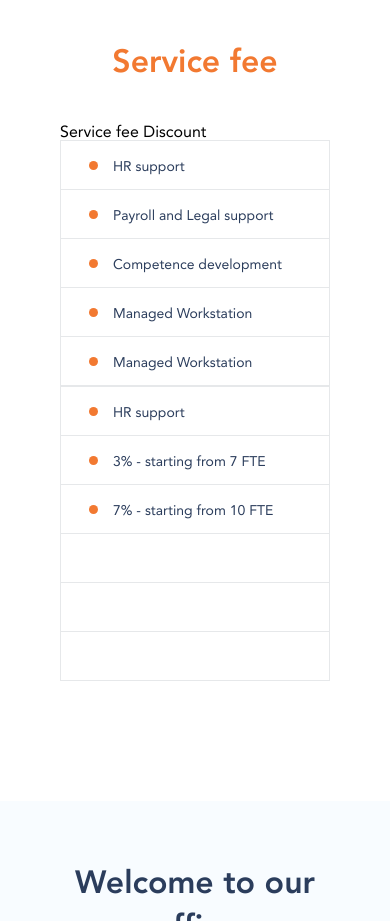
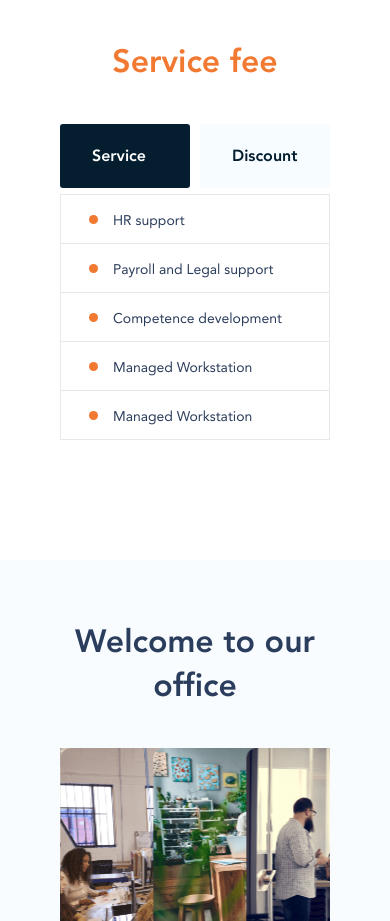
Before and after one commit to shliahtur/gmt, a website built with webpack: page src/index.html in a window 390 px wide. Shown: the part 4420-5341 px from the top of the page. Built offline with nearby package versions, Linux system fonts and the light colour scheme.

Commit message:
tabs done

```diff
--- a/src/index.html
+++ b/src/index.html
@@ -316,23 +316,30 @@
                         <li class='table-item'><span class="table-text"></span></li>
                     </ul>
 
-                    <div class='table-tab-wr'>
-                        <label class='tab active' title='tab1'>Service fee</label>
-                        <label class='tab ' title='tab2'>Discount</label>
-                        <div class="table-tab">
+                    <div class="tabs-container">
+                        <ul class="tabs">
+                            <li class=" active">
+                                <a href="" class='table-heading'>Service fee</a>
+                            </li>
+                            <li>
+                                <a href="" class='table-heading'>Discount</a>
+                            </li>
+                        </ul>
+                        <div class="tabs-content">
+                            <div class="tabs-panel active" data-index="0">
                                 <li class='table-item'><span class="table-text">HR support</span></li>
                                 <li class='table-item'><span class="table-text">Payroll and Legal support</span></li>
                                 <li class='table-item'><span class="table-text">Competence development</span></li>
                                 <li class='table-item'><span class="table-text">Managed Workstation</span></li>
                                 <li class='table-item'><span class="table-text">Managed Workstation</span></li>
                             </div>
-                        <div class="table-tab-right">
-                            <li class='table-item'><span class="table-text">HR support</span></li>
+                            <div class="tabs-panel" data-index="1">
                                 <li class='table-item'><span class="table-text">3% - starting from 7 FTE</span></li>
                                 <li class='table-item'><span class="table-text">7% - starting from 10 FTE</span></li>
                                 <li class='table-item'><span class="table-text"></span></li>
                                 <li class='table-item'><span class="table-text"></span></li>
                                 <li class='table-item'><span class="table-text"></span></li>
+                            </div>
                         </div>
                     </div>
                 </div>
--- a/src/index.js
+++ b/src/index.js
@@ -7,11 +7,21 @@ import renderSlider from './scripts/slider';
 renderCalc();
 renderSlider();
 
-// $(".table-tab-wr").on("click", ".tab", function() {
-//     // Удаляем классы active
-//     $(".table-tab-wr .tab").removeClass('active');
+const tabLinks = document.querySelectorAll(".tabs a");
+const tabPanels = document.querySelectorAll(".tabs-panel");
 
-//     // Добавляем классы active
-//     $(this).addClass('active');
-// });
-// console.log(123)
+for (let el of tabLinks) {
+    el.addEventListener("click", e => {
+        e.preventDefault();
+
+        document.querySelector(".tabs li.active").classList.remove("active");
+        document.querySelector(".tabs-panel.active").classList.remove("active");
+
+        const parentListItem = el.parentElement;
+        parentListItem.classList.add("active");
+        const index = [...parentListItem.parentElement.children].indexOf(parentListItem);
+
+        const panel = [...tabPanels].filter(el => el.getAttribute("data-index") == index);
+        panel[0].classList.add("active");
+    });
+}
--- a/src/styles/style.css
+++ b/src/styles/style.css
@@ -63,6 +63,8 @@ button{
     padding: 60px;
     margin: auto;
 }
+
+/*HEADER*/
 .header{
     /* position: relative; */
     width: 100%;
@@ -154,6 +156,10 @@ button{
     margin: 0 auto;
     display: flex;
 }
+/*HEADER*/
+
+
+/*ABOUT US*/
 .about-us{
     padding: 120px 0;
 }
@@ -238,7 +244,7 @@ button{
     line-height: 27px;
 
 }
-
+/*ABOUT US*/
 .calc-form{
     font-family: "Avenir";
     width: 740px;
@@ -246,6 +252,9 @@ button{
     background: white;
     font-weight: 500;
 }
+
+
+/*SERVICE FEE*/
 .service-wr{
     font-family: "Avenir";
     max-width: 632px;
@@ -286,21 +295,11 @@ button{
     border-bottom: 1px solid #E6E8EA;
 }
 .table-text{
-
-font-size: 14px;
-
-color: var(--font);
-
-/* margin-top: 23px; */
-
-position: relative;
-
-top: -3px;
-
-left: -14px;
-}
-.tab{
-    cursor: pointer;
+    font-size: 14px;
+    color: var(--font);
+    position: relative;
+    top: -3px;
+    left: -14px;
 }
 .table-right>li{
     border-left:none;
@@ -313,19 +312,54 @@ left: -14px;
 .table-right>li:nth-child(n+4){
     list-style: none;
 }
-.table-tab-wr{
+.tabs-container{
     display: none;
 }
-.table-tab-right>li:nth-child(n+4){
-    list-style: none;
+.tabs-panel {
+  display: none;
 }
-.table-tab{
+.tabs{
     width: 100%;
 }
+.tabs-content{
+    clear: both;
+}
+.tabs-panel.active {
+  display: block;
+}
+.tabs{
+    height: 60px;
+    margin-bottom: 10px;
+    display: flex;
+    justify-content: center;
+    width: 100%;
+}
+.tabs li{
+    border-radius: 2px;
+    display: inline-block;
+    margin-right: 10px;
+    width: 100%;
+}
+.tabs li:last-child{
+    margin-right:0px
+}
+.tabs li> .table-heading{
+    background: #F6FCFF;
+    color:  #041E30;
+    border-radius: 3px;
+}
+.tabs > li.active > .table-heading{
+    background:  #041E30;
+    color: white;
+}
+/*SERVICE FEE*/
+
+/*OFFICE*/
 .office{
     background: rgba(79, 170, 233, 0.04);
     height: 700px;
 }
+/*OFFICE*/
 .reviews{
     height: 600px;
 }
@@ -613,7 +647,7 @@ footer{
      .table{
          display: none;
      }
-     .table-tab-wr{
+     .tabs-container{
          display: block;
      }
  }
```
Lines whose indentation alone changed are shown as unchanged.
